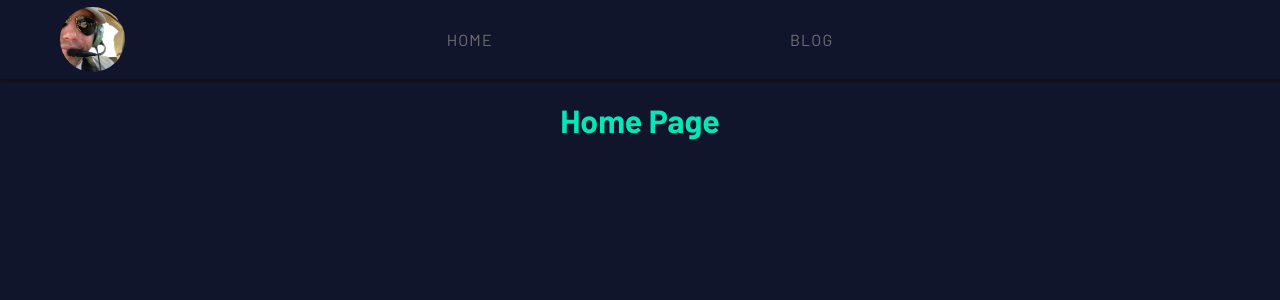
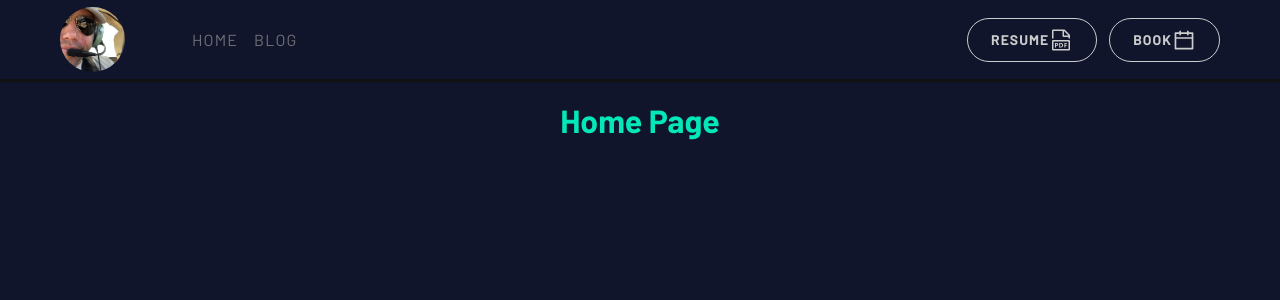
Before and after one commit to GlenCodez/glenned.com, a React (Create React App) app: page / in a window 1280 px wide. Shown: the top 300 px of the page. Built offline with nearby package versions, Linux system fonts and the light colour scheme.

Commit message:
Nav improvements

```diff
--- a/package.json
+++ b/package.json
@@ -25,12 +25,14 @@
     "@types/react-dom": "^18.0.5",
     "react": "^18.1.0",
     "react-dom": "^18.1.0",
+    "react-icons": "^4.4.0",
     "react-router-dom": "^6.3.0",
     "react-scripts": "5.0.1",
     "react-snap": "^1.23.0",
     "web-vitals": "^2.1.4"
   },
   "devDependencies": {
+    "@types/react-icons": "^3.0.0",
     "ts-node": "^10.8.0",
     "typescript": "^4.7.2"
   },
--- a/src/components/Nav/Nav.css
+++ b/src/components/Nav/Nav.css
@@ -28,20 +28,51 @@
     height: 100%;
 }
 
-.main-nav a {
+.nav-section {
+    height: 100%;
+    flex: 10;
+    display: flex;
+    align-items: center;
+}
+.nav-link-menu {
+    flex: 60;
+    justify-content: flex-start;
+}
+.nav-btn-grp {
+    flex: 30;
+    justify-content: flex-end;
+}
+.nav-link-menu a {
     line-height: 80px;
     font-size: 16px;
-    margin: 0;
     text-transform: uppercase;
     font-weight: 400;
     letter-spacing: 1.14px;
     color: var(--nav-link-color-inactive);
+    margin-left: 16px;
+}
+.nav-btn-grp a {
+    letter-spacing: 1px;
+    text-transform: uppercase;
+    font-weight: 700;
+    border-radius: 25px;
+    border: solid 1px #ccc;
+    color: #ccc;
+    padding: 9px 23px;
+    font-size: 14px;
+    line-height: 1.5;
+    cursor: pointer;
+    display: inline-flex;
+    align-items: center;
+    text-align: center;
+    white-space: pre-line;
+    vertical-align: middle;
+    user-select: none;
+    transition: all .15s ease-in-out;
+    margin-left: 12px;
 }
 
-.nav-section {
-    height: 100%;
-    width: 100%;
-    display: flex;
-    justify-content: space-between;
-    align-items: center;
+.nav-icon {
+    color: #ccc;
+    font-size: 24px;
 }
--- a/src/components/Nav/Nav.tsx
+++ b/src/components/Nav/Nav.tsx
@@ -1,6 +1,8 @@
 import React from 'react';
 import './Nav.css';
 import {Link} from "react-router-dom";
+import {AiOutlineCalendar} from "react-icons/ai";
+import {VscFilePdf} from "react-icons/vsc";
 
 function Nav() {
     return (
@@ -10,12 +12,13 @@ function Nav() {
                     <img src="img/glen_burchfield_profile_picture.jpg" alt="Glen Burchfield Profile Picture" />
                 </div>
             </div>
-            <div className="nav-section">
+            <div className="nav-section nav-link-menu">
                 <Link to="/home">Home</Link>
                 <Link to="/blog">Blog</Link>
             </div>
-            <div className="nav-section">
-
+            <div className="nav-section nav-btn-grp">
+                <a className="nav-button" href="#">Resume <VscFilePdf className="nav-icon"/></a>
+                <a className="nav-button" href="#">Book <AiOutlineCalendar className="nav-icon" /></a>
             </div>
         </nav>
     );
```
Also changed, not shown: 1 other file (tests, documents, lock files or other folders).
